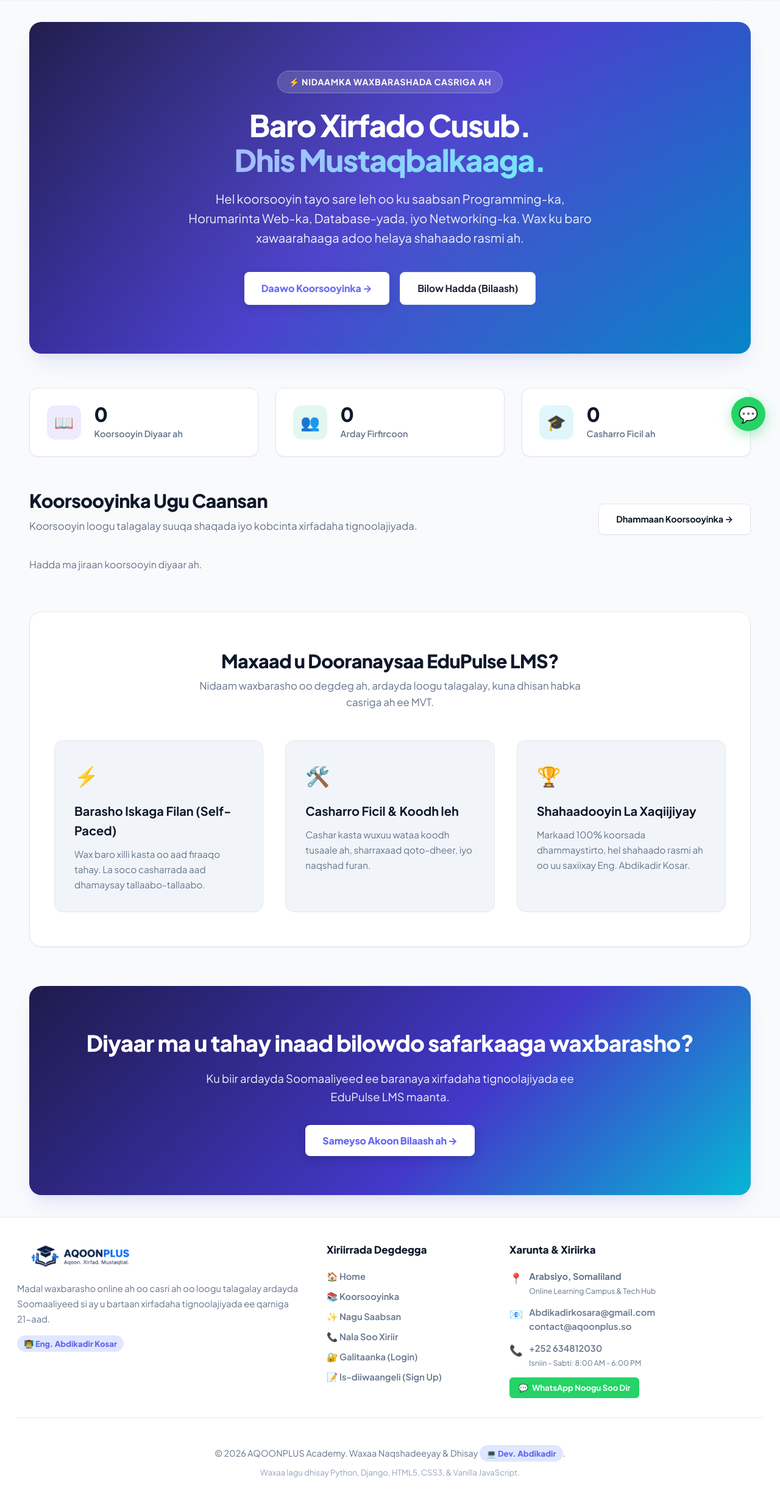
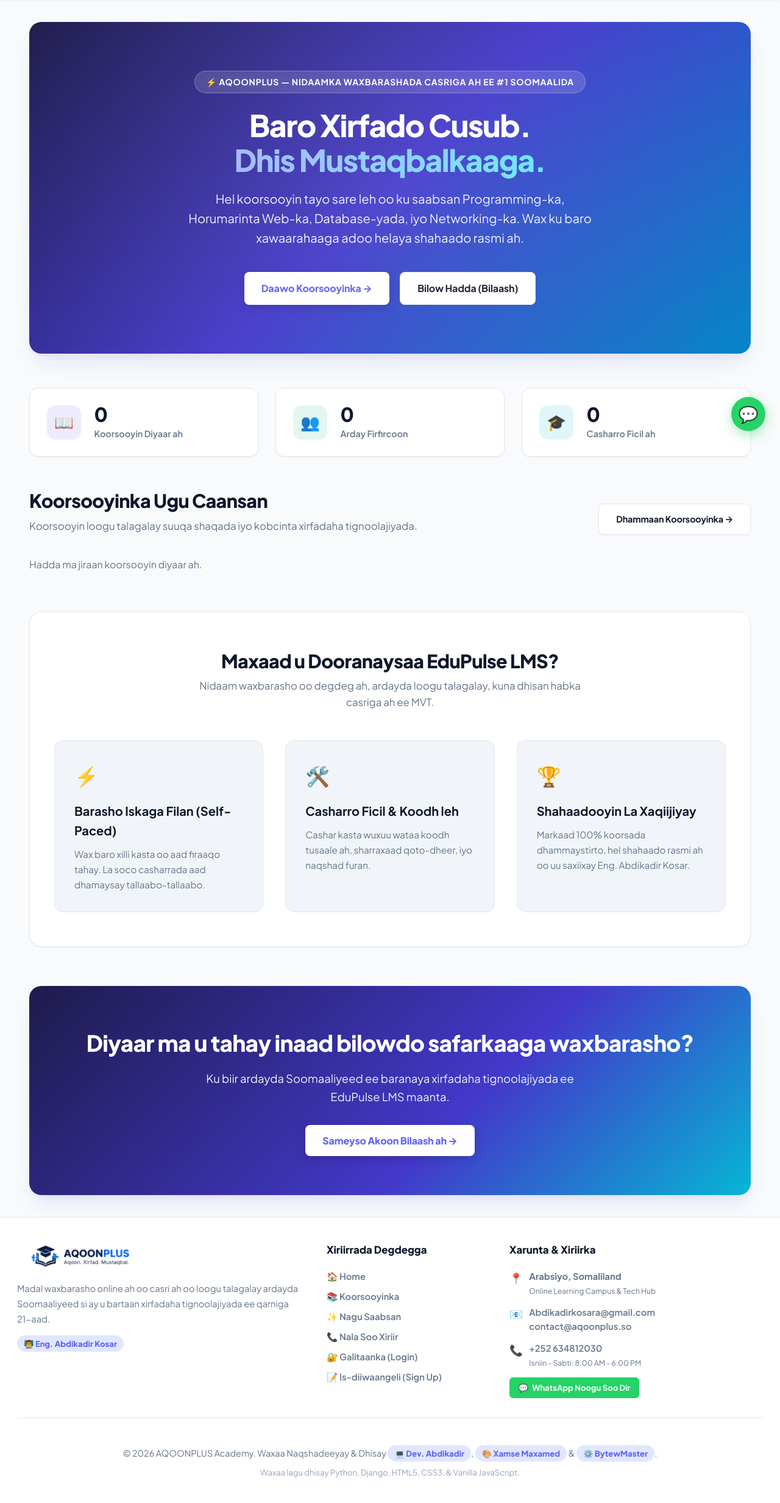
Before and after one commit to Abdikadirkosar/django-elearning, a Django app: page / in a window 1280 px wide. Shown: the part 69-2534 px from the top of the page at 61% size. Run offline with Django 5.2, Linux system fonts and the light colour scheme; data that the repository does not hold is empty.

Commit message:
feat(ui): Update site footer credits to include full team and refine homepage hero branding

```diff
--- a/courses/templates/courses/home.html
+++ b/courses/templates/courses/home.html
@@ -5,7 +5,7 @@
 {% block content %}
   <!-- Hero Section -->
   <section class="hero">
-    <div class="hero-pill">⚡ Nidaamka Waxbarashada Casriga ah</div>
+    <div class="hero-pill">⚡ AQOONPLUS — Nidaamka Waxbarashada Casriga ah ee #1 Soomaalida</div>
     <h1>Baro Xirfado Cusub.<br><span style="background: linear-gradient(135deg, #a5b4fc 0%, #67e8f9 100%); -webkit-background-clip: text; -webkit-text-fill-color: transparent;">Dhis Mustaqbalkaaga.</span></h1>
     <p>Hel koorsooyin tayo sare leh oo ku saabsan Programming-ka, Horumarinta Web-ka, Database-yada, iyo Networking-ka. Wax ku baro xawaarahaaga adoo helaya shahaado rasmi ah.</p>
     <div class="hero-actions">
--- a/templates/base.html
+++ b/templates/base.html
@@ -228,7 +228,7 @@
 
       <div style="width: 100%; display: flex; flex-direction: column; align-items: center; gap: 0.4rem;">
         <p style="color:var(--text-muted);font-size:0.9rem;margin:0;">
-          &copy; 2026 AQOONPLUS Academy. Waxaa Naqshadeeyay &amp; Dhisay <span class="dev-badge">💻 Dev. Abdikadir</span>.
+          &copy; 2026 AQOONPLUS Academy. Waxaa Naqshadeeyay &amp; Dhisay <span class="dev-badge">💻 Dev. Abdikadir</span>, <span class="dev-badge">🎨 Xamse Maxamed</span> &amp; <span class="dev-badge">⚙️ BytewMaster</span>.
         </p>
         <p class="footer-subtext" style="margin:0;">Waxaa lagu dhisay Python, Django, HTML5, CSS3, &amp; Vanilla JavaScript.</p>
       </div>
```
